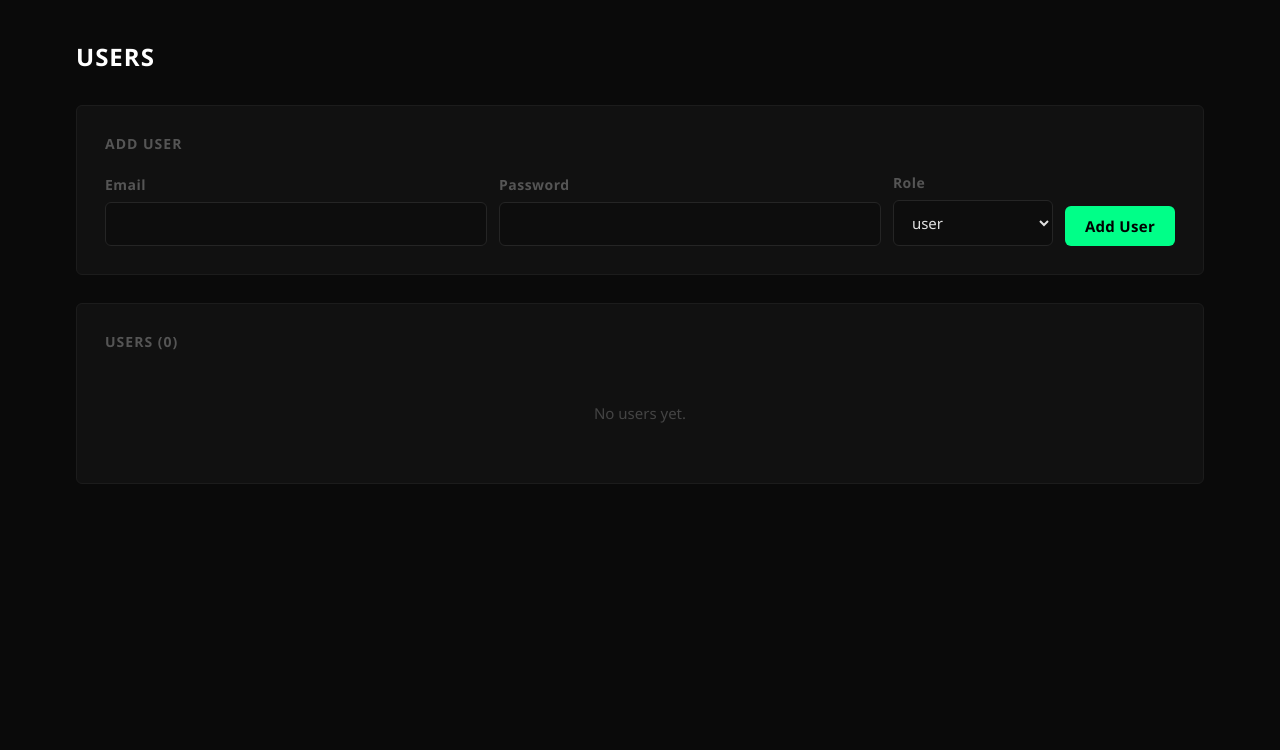
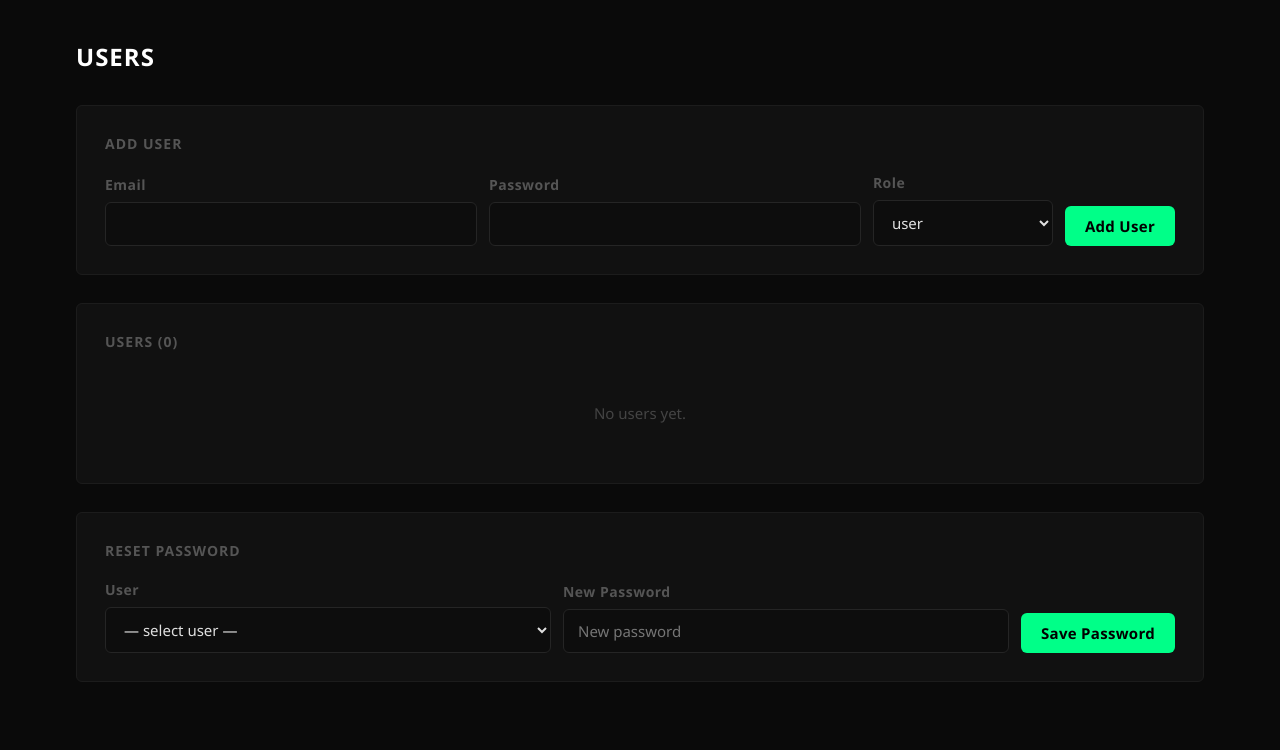
Before and after one commit to audit-forge/mark-sentinel, a FastAPI app: template admin/templates/users.html in a window 1280 px wide. Shown: the part 66-816 px from the top of the page. Before the commit the page ends 550 px from the top, so only its background shows below. Run offline with FastAPI, Linux system fonts and the light colour scheme; the template is opened without the code that fills it, so the values that code supplies are empty; parts of the project's set-up code (start-up, migrations or seed data) failed here and were passed over.

Commit message:
feat: reset password and super_admin creation on users page
- users.html: add super_admin option to role dropdown (super_admin only)
- users.html: add Reset Password card with user picker and new password field
- users.html: add success/error status banners at top of page
- app.py: POST /users/password — validates permissions, hashes and saves new password

Co-Authored-By: Claude Sonnet 4.6 <noreply@anthropic.com>

```diff
--- a/admin/app.py
+++ b/admin/app.py
@@ -347,6 +347,32 @@ async def add_user(
     return RedirectResponse("/users", status_code=303)
 
 
+@app.post("/users/password")
+async def change_password(
+    request: Request,
+    user_id: str = Form(...),
+    new_password: str = Form(...),
+):
+    try:
+        user = get_current_user(request)
+    except HTTPException:
+        return RedirectResponse("/login")
+    with get_conn() as conn:
+        target = conn.execute("SELECT * FROM users WHERE id=? AND active=1", (user_id,)).fetchone()
+        if not target:
+            return RedirectResponse("/users?error=notfound", status_code=303)
+        if user["role"] != "super_admin":
+            if target["customer_id"] != user["customer_id"]:
+                return RedirectResponse("/users?error=forbidden", status_code=303)
+            if target["role"] == "super_admin":
+                return RedirectResponse("/users?error=forbidden", status_code=303)
+        conn.execute(
+            "UPDATE users SET password_hash=? WHERE id=?",
+            (hash_password(new_password), user_id)
+        )
+    return RedirectResponse("/users?pw_changed=1", status_code=303)
+
+
 @app.post("/users/remove")
 async def remove_user(request: Request, user_id: str = Form(...)):
     try:
--- a/admin/templates/users.html
+++ b/admin/templates/users.html
@@ -1,6 +1,16 @@
 {% extends "base.html" %}
 {% block content %}
 <h1>USERS</h1>
+
+{% if request.query_params.get('pw_changed') %}
+<div class="error" style="background:var(--accent)18;border-color:var(--accent)40;color:var(--accent)">&#10003; Password updated successfully</div>
+{% elif request.query_params.get('error') == 'forbidden' %}
+<div class="error">Permission denied.</div>
+{% elif request.query_params.get('error') == 'notfound' %}
+<div class="error">User not found.</div>
+{% elif request.query_params.get('error') == 'exists' %}
+<div class="error">A user with that email already exists.</div>
+{% endif %}
 
 <div class="card">
   <div class="card-title">Add User</div>
@@ -14,10 +24,11 @@
         <label>Password</label>
         <input type="password" name="password" required>
       </div>
-      <div class="form-group" style="max-width:160px">
+      <div class="form-group" style="max-width:180px">
         <label>Role</label>
         <select name="role">
           {% if user.role == 'super_admin' %}
+          <option value="super_admin">super_admin</option>
           <option value="customer_admin">customer_admin</option>
           {% endif %}
           <option value="user">user</option>
@@ -79,4 +90,26 @@
   <div class="empty">No users yet.</div>
   {% endif %}
 </div>
+
+<div class="card">
+  <div class="card-title">Reset Password</div>
+  <form method="post" action="/users/password">
+    <div class="form-row">
+      <div class="form-group">
+        <label>User</label>
+        <select name="user_id" required>
+          <option value="">— select user —</option>
+          {% for u in users %}
+          <option value="{{ u.id }}">{{ u.email }} ({{ u.role }}{% if u.customer_name %} · {{ u.customer_name }}{% endif %})</option>
+          {% endfor %}
+        </select>
+      </div>
+      <div class="form-group">
+        <label>New Password</label>
+        <input type="password" name="new_password" placeholder="New password" required minlength="8">
+      </div>
+      <button type="submit" class="btn btn-primary">Save Password</button>
+    </div>
+  </form>
+</div>
 {% endblock %}
```
